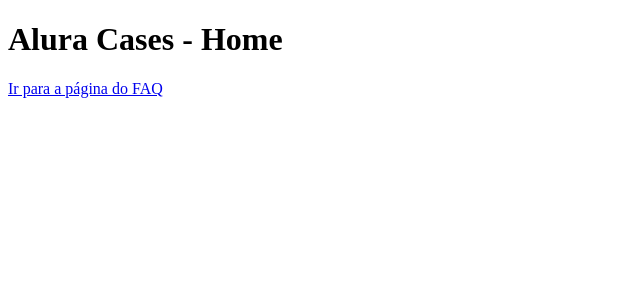
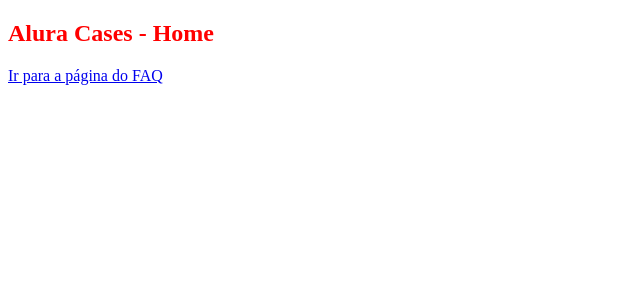
Before and after one commit to RafaelLechensque/Next_01, a Next.js app: page / in a window 1280 px wide. Shown: the top 300 px of the page, without its empty margins (0-640 px from the left). Built offline with nearby package versions, Linux system fonts and the light colour scheme.

Commit message:
add custon tag title

```diff
--- a/pages/index.js
+++ b/pages/index.js
@@ -1,9 +1,26 @@
 import Link from 'next/link'
+import React from 'react';
+
+function Title({ children, as }) {
+    const Tag = as;
+    return (
+        <React.Fragment>
+            <Tag>
+                {children}
+            </Tag>
+            <style jsx>{`
+                ${Tag} {
+                    color: red;
+                }
+            `}</style>
+        </React.Fragment>
+    );
+}
 
 export default function HomePage() {
     return (
         <div>
-            <h1>Alura Cases - Home</h1>
+            <Title as="h2">Alura Cases - Home</Title>
             <Link href="/faq">
                 Ir para a página do FAQ
             </Link>
```
